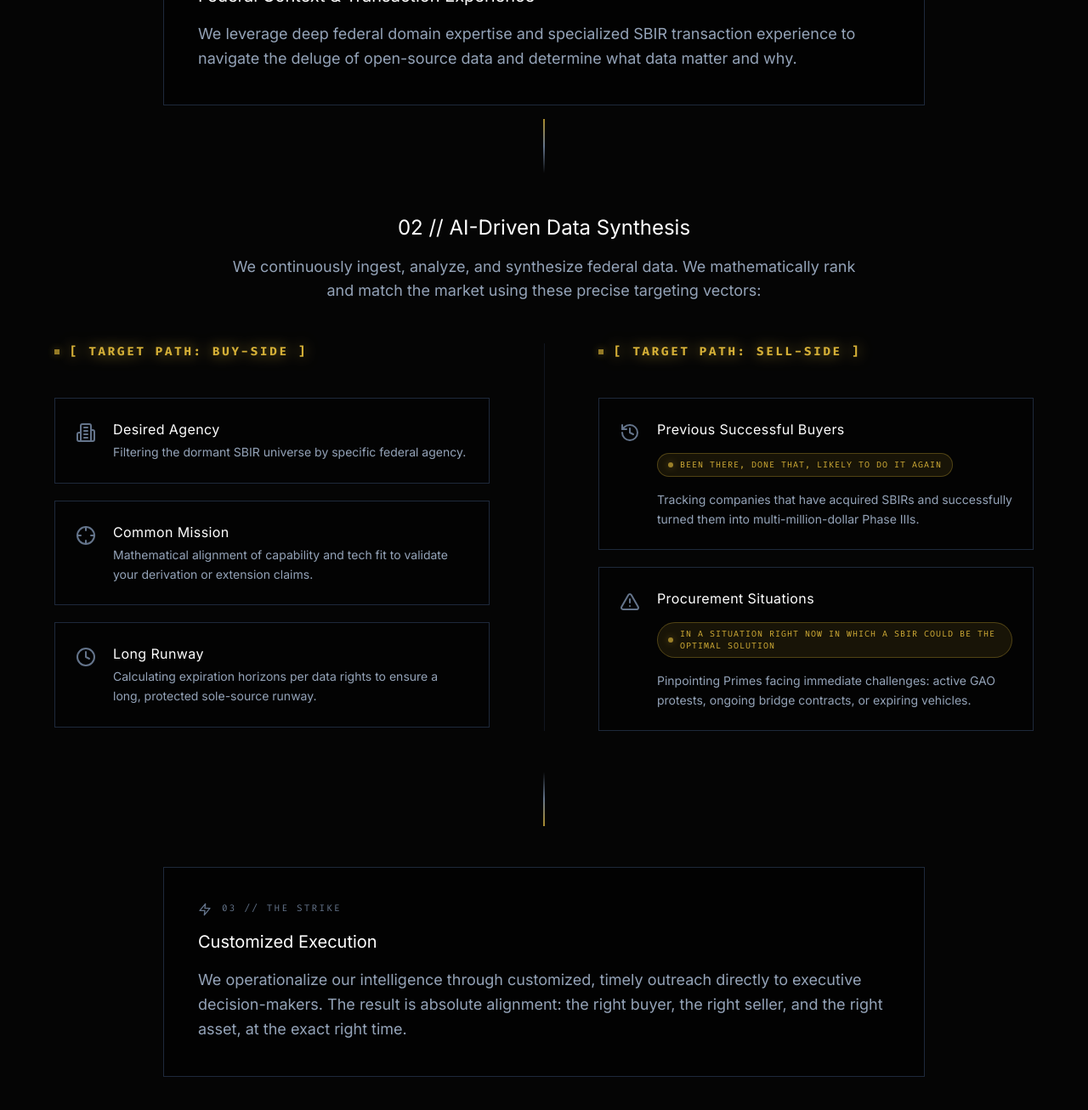
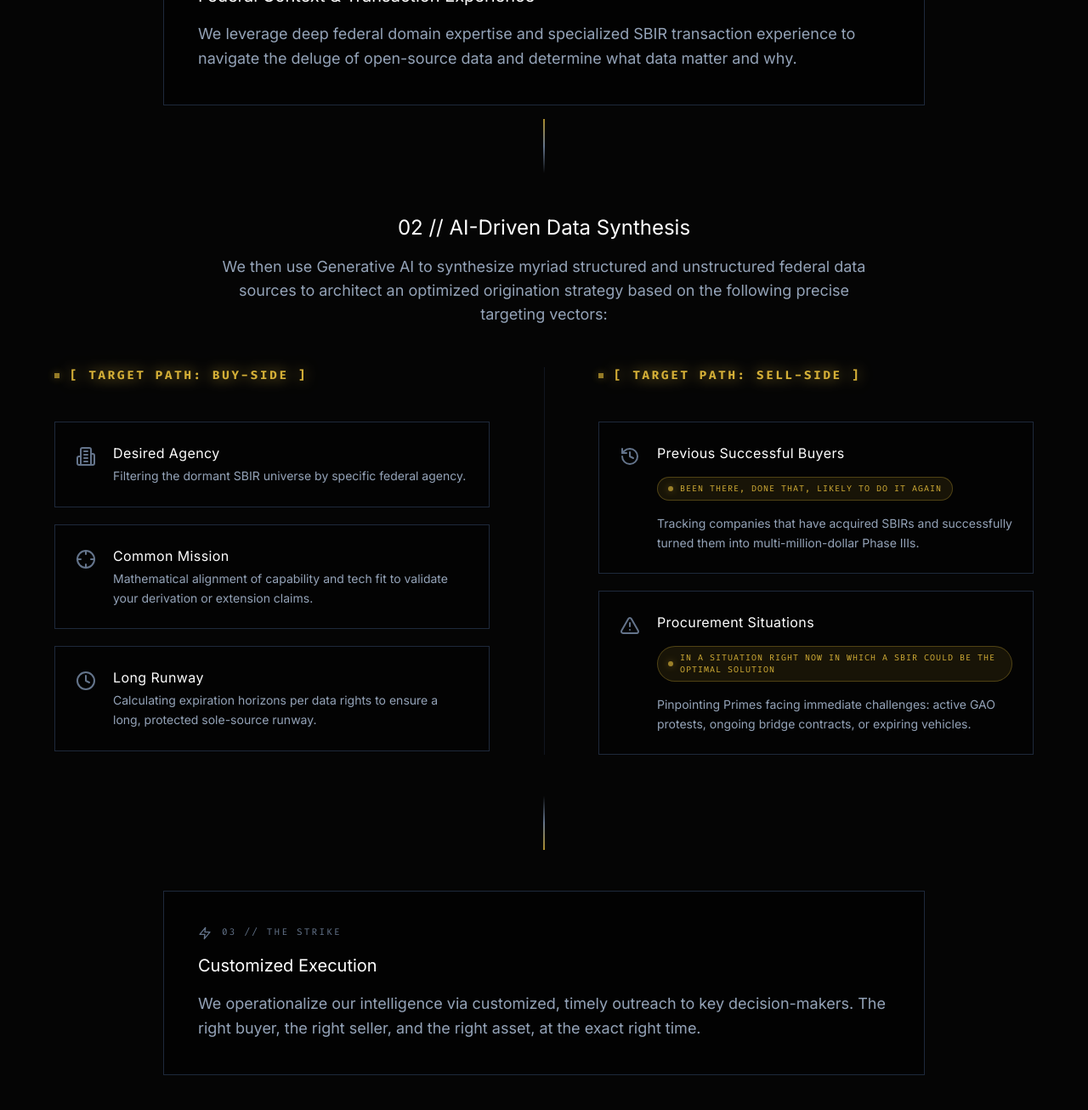
Before and after one commit to transactivate/website, a React (Vite) app: page /#landing in a window 1280 px wide. Shown: the part 1157-2463 px from the top of the page at 85% size. Built offline with nearby package versions, Linux system fonts and the light colour scheme.

Commit message:
UI refactor: Execute elite copy reduction on Methodological Phase 02 and 03

```diff
--- a/src/App.jsx
+++ b/src/App.jsx
@@ -309,7 +309,7 @@ const MethodologyKey = () => (
     <div className="w-full max-w-5xl text-center mb-12 mt-8">
       <h3 className="text-2xl font-light text-white mb-4">02 // AI-Driven Data Synthesis</h3>
       <p className="text-slate-400 text-lg max-w-3xl mx-auto">
-        We continuously ingest, analyze, and synthesize federal data. We mathematically rank and match the market using these precise targeting vectors:
+        We then use Generative AI to synthesize myriad structured and unstructured federal data sources to architect an optimized origination strategy based on the following precise targeting vectors:
       </p>
     </div>
 
@@ -407,7 +407,7 @@ const MethodologyKey = () => (
       </div>
       <h3 className="text-xl font-medium text-white mb-4">Customized Execution</h3>
       <p className="text-slate-400 text-lg leading-relaxed">
-        We operationalize our intelligence through customized, timely outreach directly to executive decision-makers. The result is absolute alignment: the right buyer, the right seller, and the right asset, at the exact right time.
+        We operationalize our intelligence via customized, timely outreach to key decision-makers. The right buyer, the right seller, and the right asset, at the exact right time.
       </p>
     </div>
 
```
